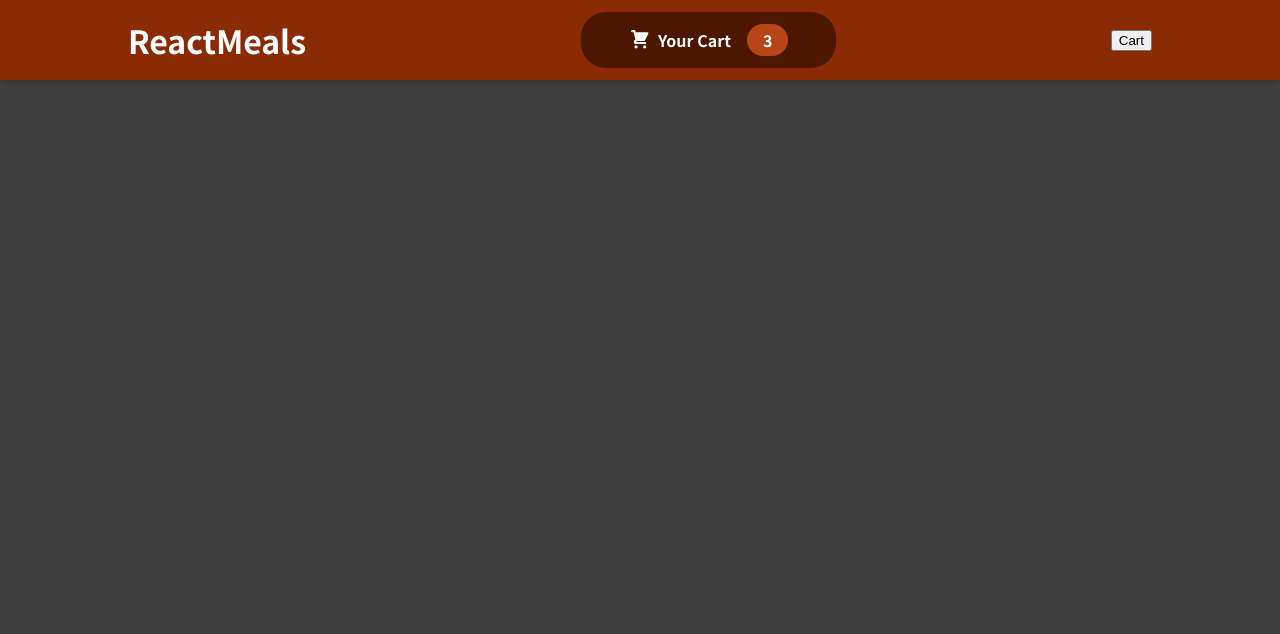
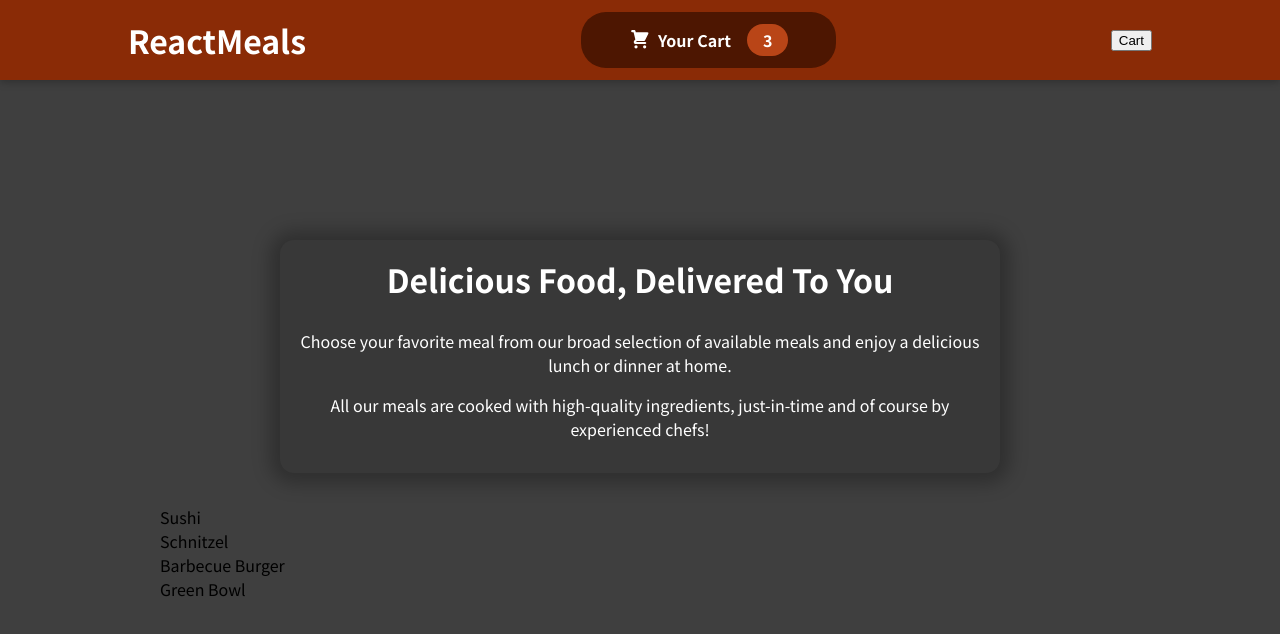
Before and after one commit to jyotisujeeth/-Restaurant-Website, a React (Create React App) app: page / in a window 1280 px wide. Shown: the top 634 px of the page. Built offline with nearby package versions, Linux system fonts and the light colour scheme.

Commit message:
added mealSummary

```diff
--- a/src/App.js
+++ b/src/App.js
@@ -1,12 +1,16 @@
 import { Fragment } from 'react';
 
 import Header from './components/Layout/Header';
-
+import Meals from './components/Meals/Meals';
 
 function App() {
   return (
     <Fragment>
       <Header/>
+      <main>
+        <Meals/>
+
+      </main>
     </Fragment>
   );
 }
--- a/src/components/Meals/AvailableMeals.js
+++ b/src/components/Meals/AvailableMeals.js
@@ -1,19 +1,40 @@
-import classes from "./MealsSummary.module.css";
+import classes from './AvailableMeals.module.css'
+const DUMMY_MEALS = [
+  {
+    id: "m1",
+    name: "Sushi",
+    description: "Finest fish and veggies",
+    price: 22.99,
+  },
+  {
+    id: "m2",
+    name: "Schnitzel",
+    description: "A german specialty!",
+    price: 16.5,
+  },
+  {
+    id: "m3",
+    name: "Barbecue Burger",
+    description: "American, raw, meaty",
+    price: 12.99,
+  },
+  {
+    id: "m4",
+    name: "Green Bowl",
+    description: "Healthy...and green...",
+    price: 18.99,
+  },
+];
 
-const MealsSummary = () => {
-  return (
-    <section className={classes.summary}>
-      <h2>Delicious Food, Delivered To You</h2>
-      <p>
-        Choose your favorite meal from our broad selection of available meals
-        and enjoy a delicious lunch or dinner at home.
-      </p>
-      <p>
-        All our meals are cooked with high-quality ingredients, just-in-time and
-        of course by experienced chefs!
-      </p>
+
+const AvailableMeals = () => {
+    const mealsList = DUMMY_MEALS.map(meal => <li>{meal.name}</li>);
+
+    return <section className={classes.meals}>
+        <ul>
+            {mealsList}
+        </ul>
     </section>
-  );
 };
 
-export default MealsSummary;
+export default AvailableMeals;
--- a/src/components/Meals/AvailableMeals.module.css
+++ b/src/components/Meals/AvailableMeals.module.css
@@ -0,0 +1,24 @@
+.meals {
+    max-width: 60rem;
+    width: 90%;
+    margin: 2rem auto;
+    animation: meals-appear 1s ease-out forwards;
+}
+
+.meals ul {
+    list-style: none;
+    margin: 0;
+    padding: 0;
+}
+
+@keyframes meals-appear {
+    from {
+        opacity: 0;
+        transform: translateY(3rem);
+    }
+
+    to {
+        opacity: 1;
+        transform: translateY(0);
+    }
+}
--- a/src/components/Meals/Meals.js
+++ b/src/components/Meals/Meals.js
@@ -0,0 +1,15 @@
+import { Fragment } from "react";
+
+import MealsSummary from "./MealsSummary";
+import AvailableMeals from "./AvailableMeals";
+
+
+const Meals =() => {
+    return (
+        <Fragment>
+            <MealsSummary/>
+            <AvailableMeals/>
+        </Fragment>
+    );
+};
+export default Meals;
--- a/src/components/Meals/MealsSummary.js
+++ b/src/components/Meals/MealsSummary.js
@@ -0,0 +1,19 @@
+import classes from "./MealsSummary.module.css";
+
+const MealsSummary = () => {
+  return (
+    <section className={classes.summary}>
+      <h2>Delicious Food, Delivered To You</h2>
+      <p>
+        Choose your favorite meal from our broad selection of available meals
+        and enjoy a delicious lunch or dinner at home.
+      </p>
+      <p>
+        All our meals are cooked with high-quality ingredients, just-in-time and
+        of course by experienced chefs!
+      </p>
+    </section>
+  );
+};
+
+export default MealsSummary;
--- /dev/null
+++ b/src/components/Meals/MealsSummary.module.css
@@ -0,0 +1,18 @@
+.summary {
+    text-align: center;
+    max-width: 45rem;
+    width: 90%;
+    margin: auto;
+    margin-top: -10rem;
+    position: relative;
+    background-color: #383838;
+    color: white;
+    border-radius: 14px;
+    padding: 1rem;
+    box-shadow: 0 1px 18px 10px rgba(0, 0, 0, 0.25);
+}
+
+.summary h2 {
+    font-size: 2rem;
+    margin-top: 0;
+}
```
